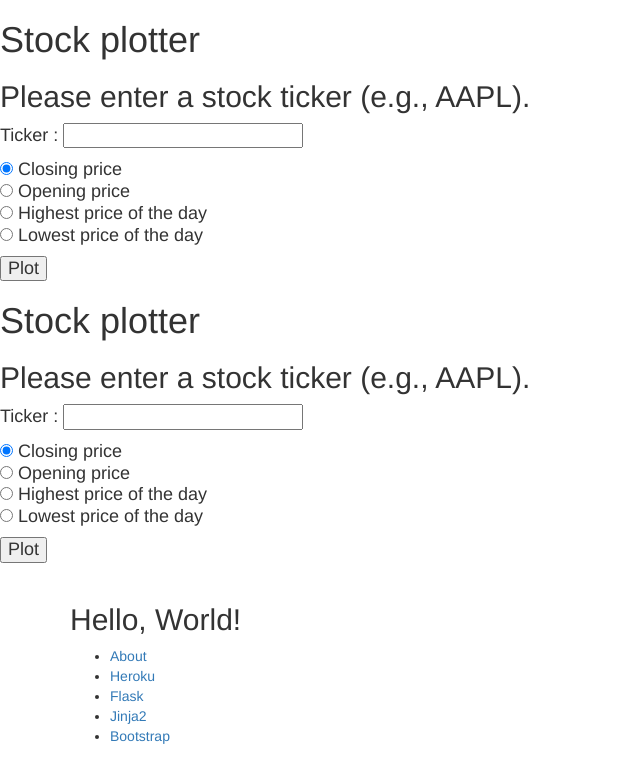
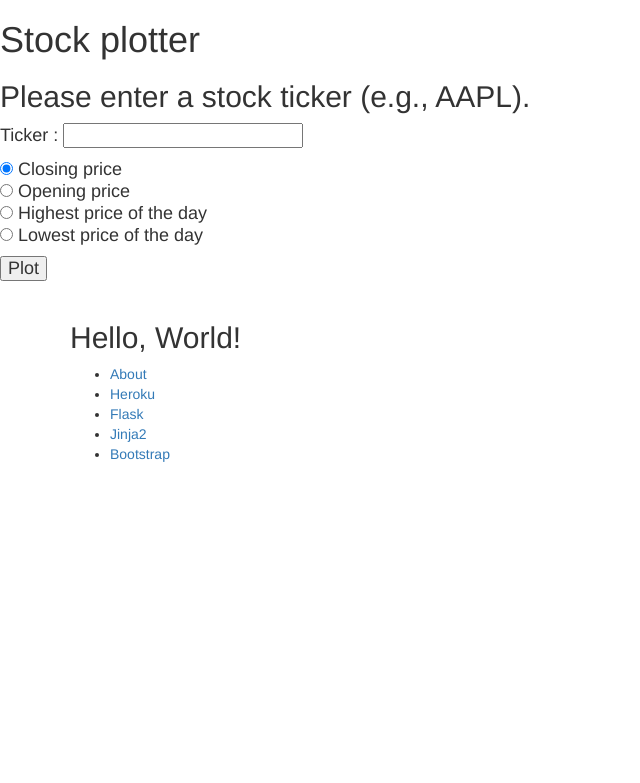
Before and after one commit to weihuacern/TDI12DaysMilestone, a Python web app: template templates/index.html in a window 1280 px wide. Shown: the top 783 px of the page, without its empty margins (0-640 px from the left). Run offline with Jinja, Linux system fonts and the light colour scheme; the template is opened without the code that fills it, so the values that code supplies are empty; some libraries are stand-ins or nearby versions.

Commit message:
remove duplicate

```diff
--- a/templates/index.html
+++ b/templates/index.html
@@ -1,38 +1,4 @@
 <!doctype html>
-
-<div class=page>
-  <h1>Stock plotter</h1>
-
-  <div class=metanav>
-
-
-    <h2>Please enter a stock ticker (e.g., AAPL).</h2>
-
-    <h4>
-      <form id='answerform' method='post' action='plotpage' >
-	<p>
-		Ticker : <input type='text' name='tickerText' />
-	  </p>
-        <p>
-		<!-- hidden input means that even if nothing is checked, sanity ensured -->
-		<!-- see http://www.sitepoint.com/html-radio-radio-button-defaults/ -->
-		<!-- input type="hidden" name='pricecheck' value='Close' / -->
-
-		<input type="radio" name='priceCheck' value='Close' align='left' checked='yes' /> Closing price<br>
-		<input type="radio" name='priceCheck' value='Open' align='left' /> Opening price<br>
-		<input type="radio" name='priceCheck' value='High' align='left' /> Highest price of the day<br>
-		<input type="radio" name='priceCheck' value='Low' align='left' /> Lowest price of the day<br>
-
-        </p>
-
-        <p>
-          <input type='submit' value='Plot' />
-        </p>
-      </form>
-    </h4>
-	<h2> {{ msg }} </h2>
-  </div>
-</div>
 
 <html lang="en">
   <head>
```
